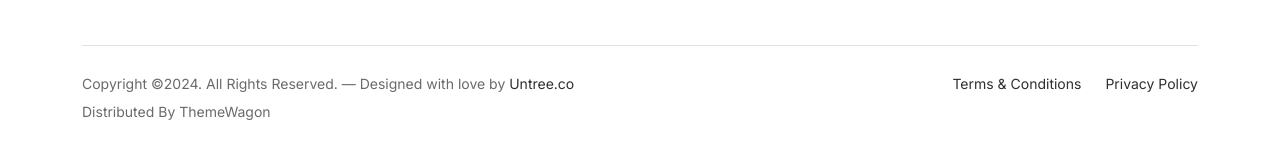
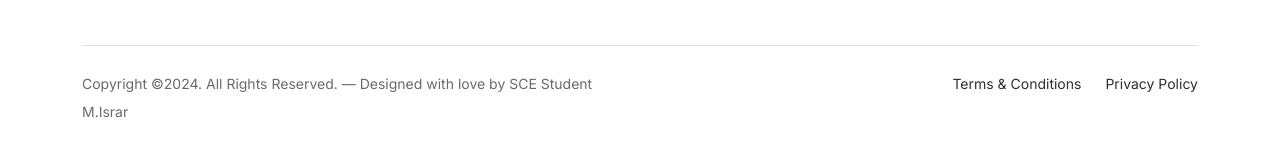
Before and after one commit to M-Israr/chairable.github.io, a plain HTML site: page about.html in a window 1280 px wide. Shown: the part 3454-3612 px from the top of the page. Drawn offline with Linux system fonts and the light colour scheme.

Commit message:
some Changing

```diff
--- a/about.html
+++ b/about.html
@@ -21,7 +21,7 @@
 		<link href="https://cdnjs.cloudflare.com/ajax/libs/font-awesome/6.0.0-beta3/css/all.min.css" rel="stylesheet">
 		<link href="css/tiny-slider.css" rel="stylesheet">
 		<link href="css/style.css" rel="stylesheet">
-		<title>Furni Free Bootstrap 5 Template for Furniture and Interior Design Websites by Untree.co </title>
+		<title>ChairAble Furniture Website</title>
 	</head>
 
 	<body>
@@ -401,8 +401,8 @@
 				<div class="border-top copyright">
 					<div class="row pt-4">
 						<div class="col-lg-6">
-							<p class="mb-2 text-center text-lg-start">Copyright &copy;<script>document.write(new Date().getFullYear());</script>. All Rights Reserved. &mdash; Designed with love by <a href="https://untree.co">Untree.co</a> Distributed By <a hreff="https://themewagon.com">ThemeWagon</a>  <!-- License information: https://untree.co/license/ -->
-            </p>
+							<p class="mb-2 text-center text-lg-start">Copyright &copy;<script>document.write(new Date().getFullYear());</script>. All Rights Reserved. &mdash; Designed with love by <a>SCE Student M.Israr</a>
+            				</p>
 						</div>
 
 						<div class="col-lg-6 text-center text-lg-end">
```
Also changed, not shown: blog.html (+3 -3 lines), cart.html (+3 -3 lines), checkout.html (+3 -3 lines), contact.html (+3 -3 lines), index.html (+2 -2 lines), services.html (+3 -3 lines), shop.html (+3 -3 lines), thankyou.html (+3 -3 lines), README.txt (deleted).
